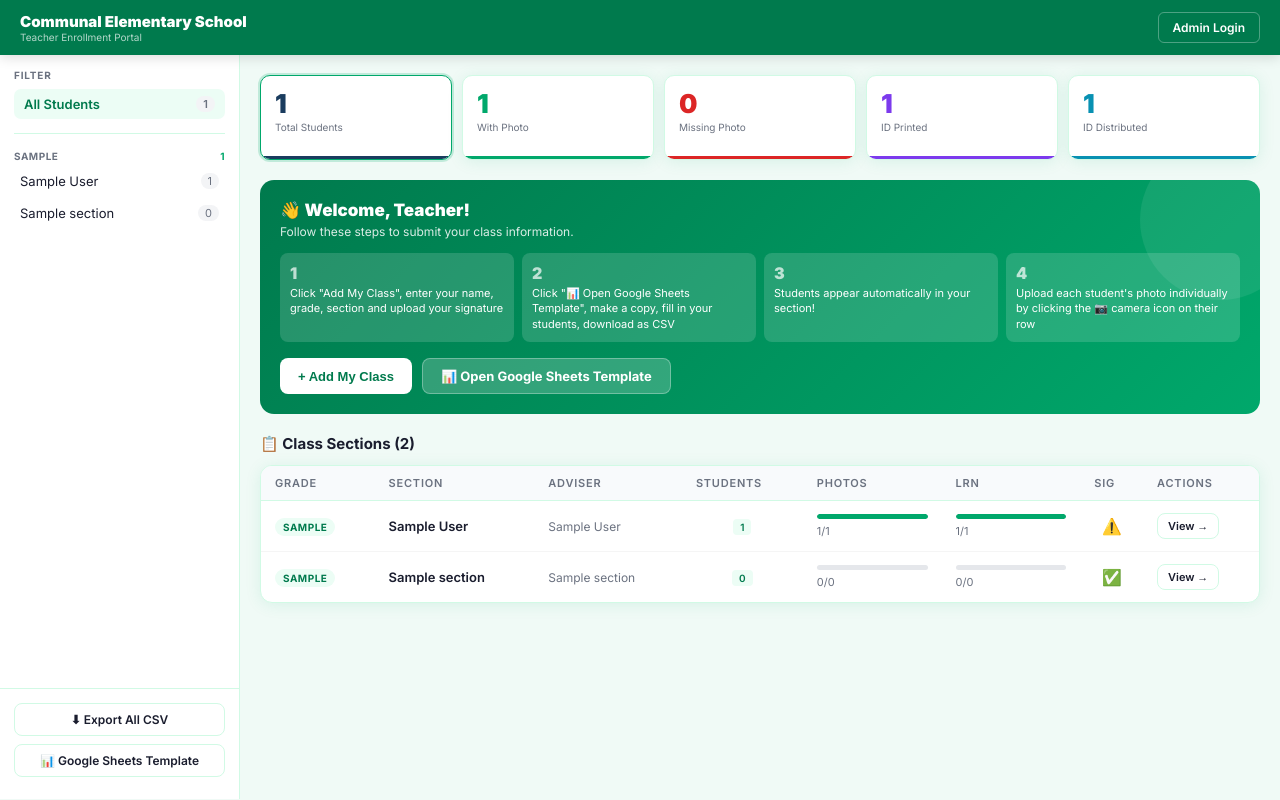
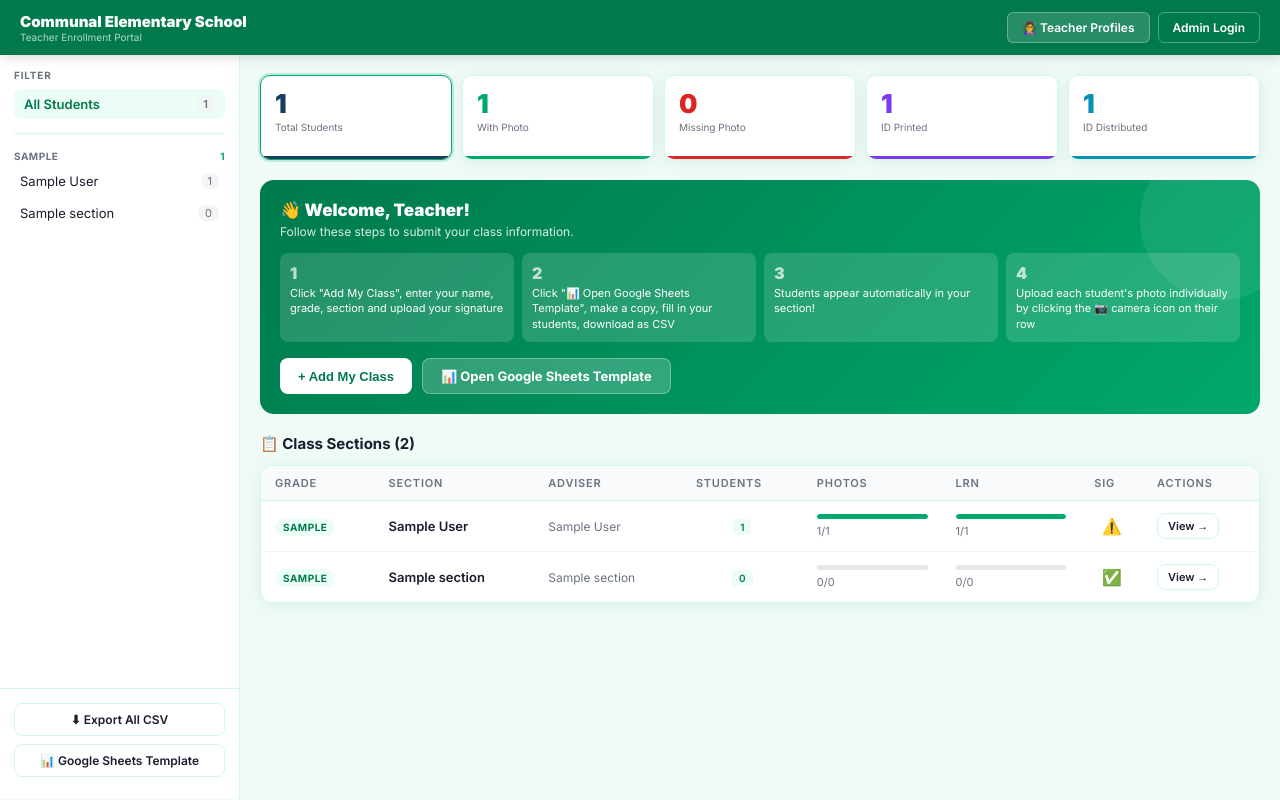
Before and after one commit to CharmeineC/ces-teacher-portal, a Flask app: page / in a window 1280 px wide. Run offline with Flask 3, Linux system fonts and the light colour scheme; tables that the repository leaves empty hold one stand-in row (values such as "Sample post"); parts of the project's set-up code (start-up, migrations or seed data) failed here and were passed over; some libraries are stand-ins or nearby versions.

Commit message:
Update index.html

```diff
--- a/templates/index.html
+++ b/templates/index.html
@@ -173,6 +173,7 @@ body{background:var(--bg);color:var(--text);font-family:'Inter',sans-serif;min-h
     <span class="school-sub">Teacher Enrollment Portal</span>
   </div>
   <div class="topbar-right">
+    <a href="/teachers" class="admin-btn" style="background:rgba(255,255,255,.15);">👩‍🏫 Teacher Profiles</a>
     {% if is_admin %}<span class="admin-badge">✓ ADMIN</span><a href="/admin/logout" class="admin-btn">Log out</a>
     {% else %}<a href="/admin/login" class="admin-btn">Admin Login</a>{% endif %}
   </div>
```
